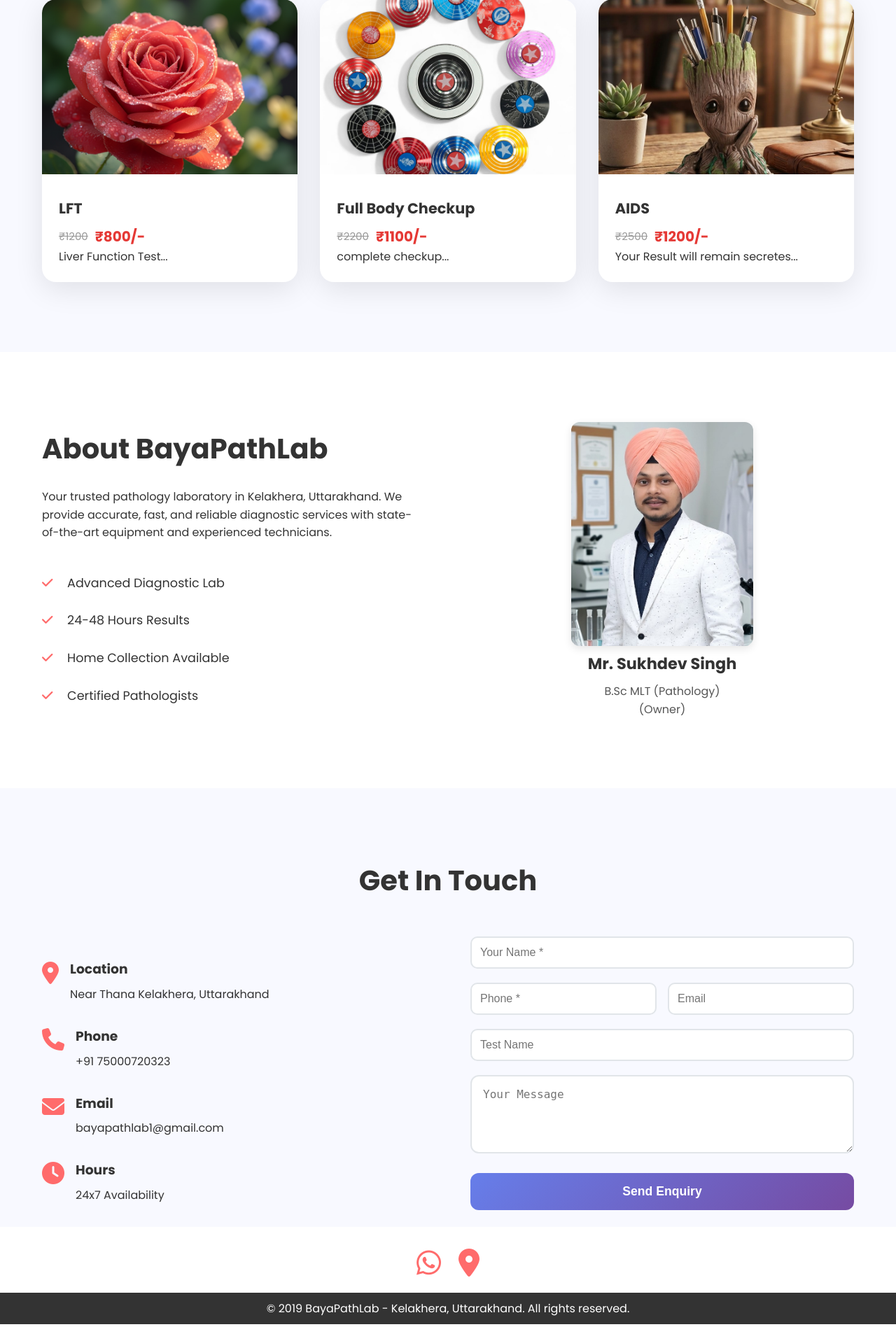
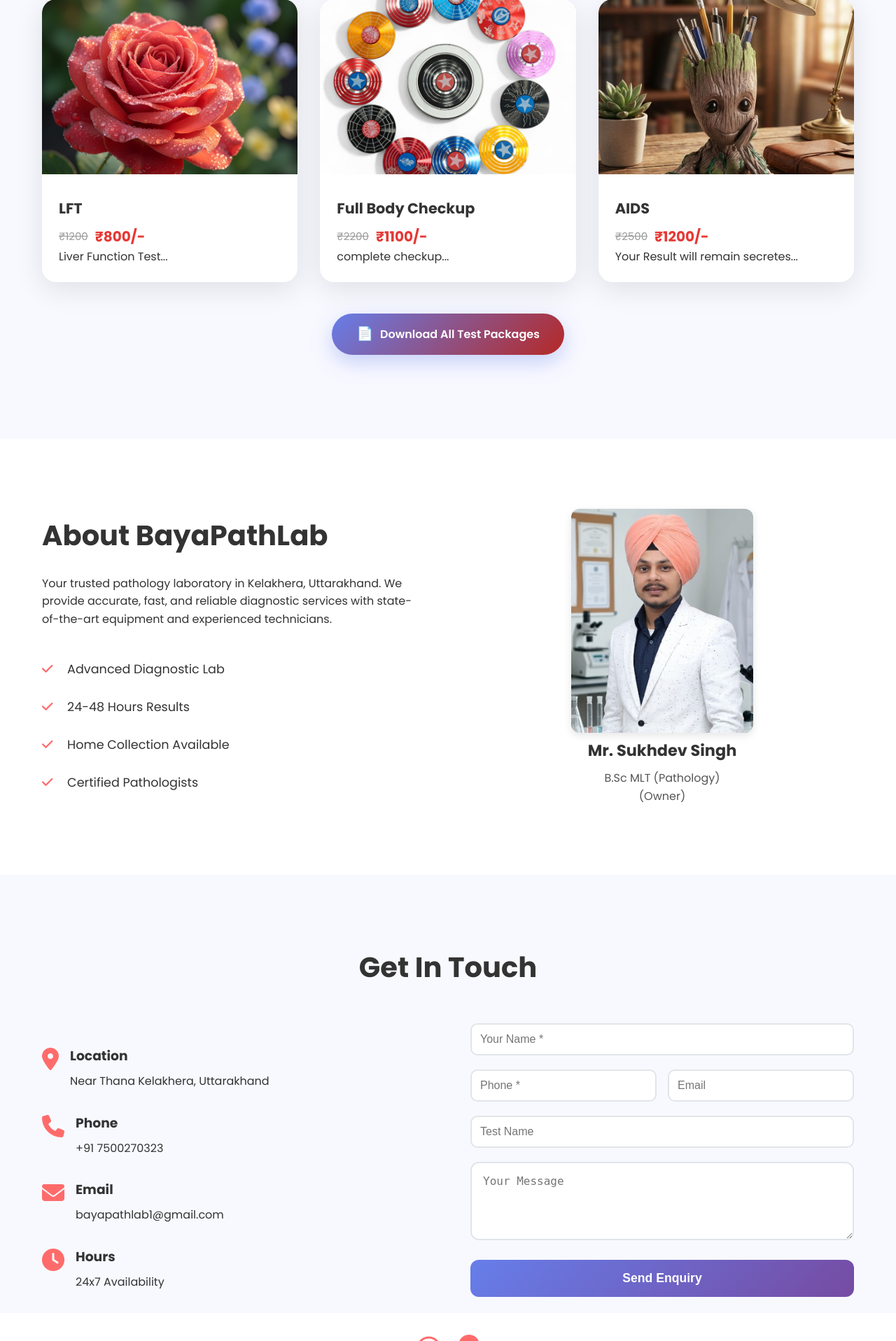
Before and after one commit to mohdzaid72/BayaPathLab, a FastAPI app: page / in a window 1280 px wide. Shown: the part 1013-2929 px from the top of the page at 70% size. Before the commit the page ends 2905 px from the top, so only its background shows below. Run offline with FastAPI, Linux system fonts and the light colour scheme; data comes from the database, SQL or seed files in the repository; some libraries are stand-ins or nearby versions.

Commit message:
refactor: Correct detail and downl pdf added

```diff
--- a/llm.py
+++ b/llm.py
@@ -356,13 +356,23 @@ def search_lab_test(user_input):
 
 
     aliases = {
-        "cbc": "COMPLETE BLOOD COUNT (CBC)",
-        "vit d": "VITAMIN D 25 HYDROXY",
-        "b12": "VITAMIN B12 (CYANOCOBALAMIN)",
-        "lft": "LIVER FUNCTION TEST (LFT)",
-        "kft": "KIDNEY FUNCTION TEST (KFT/RFT)",
-        "hba1c": "GLYCOSYLATED HEMOGLOBIN (HbA1C)",
-        "lipid": "LIPID PROFILE"
+    "cbc": "COMPLETE BLOOD COUNT (CBC)",
+    "vit d": "VITAMIN D 25 HYDROXY",
+    "vitamin d": "VITAMIN D 25 HYDROXY",
+    "b12": "VITAMIN B12 (CYANOCOBALAMIN)",
+    "vitamin b12": "VITAMIN B12 (CYANOCOBALAMIN)",
+    "lft": "LIVER FUNCTION TEST (LFT)",
+    "liver": "LIVER FUNCTION TEST (LFT)",
+    "kft": "KIDNEY FUNCTION TEST (KFT/RFT)",
+    "kidney": "KIDNEY FUNCTION TEST (KFT/RFT)",
+    "hba1c": "GLYCOSYLATED HEMOGLOBIN (HbA1C)",
+    "lipid": "LIPID PROFILE",
+
+    # ADD THESE
+    "urea": "BLOOD UREA NITROGEN (BUN)",
+    "bun": "BLOOD UREA NITROGEN (BUN)",
+    "creatinine": "CREATININE, SERUM",
+    "sugar": "GLUCOSE TOLERANCE TEST (GTT) 4 BLOOD & URINE SAMPLE"
     }
 
 
@@ -379,11 +389,15 @@ def search_lab_test(user_input):
 
     for test in lab_tests:
 
-        name = test["name"].lower()
+      name = test["name"].lower()
 
-        # exact test name matching
+      words = name.split()
 
-        if name in query:
+    # partial word matching
+
+      for word in words:
+
+        if len(word) > 3 and word in query:
             return test
 
 
@@ -433,6 +447,9 @@ Pre-test Guideline:
 
     response = chat_model.invoke(messages)
 
+    if "price" in user_input.lower() or "cost" in user_input.lower():
+      return "Sorry, please contact BayaPathLab for exact test price details."
+
     print("AI:", response.content)
 
     return response.content
--- a/static/css/style.css
+++ b/static/css/style.css
@@ -859,3 +859,102 @@ body {
     font-size:20px;
     font-weight:700;
 }
+
+
+
+/* =========================
+   DOWNLOAD SERVICES PDF BUTTON
+========================= */
+
+.download-services {
+    display: flex;
+    justify-content: center;
+    align-items: center;
+    margin-top: 45px;
+    margin-bottom: 20px;
+}
+
+.download-btn {
+    display: inline-flex;
+    align-items: center;
+    justify-content: center;
+    gap: 10px;
+
+    background: linear-gradient(
+        135deg,
+        #667eea 0%,
+        #b52826 100%
+    );
+
+    color: white;
+    text-decoration: none;
+
+    padding: 14px 35px;
+
+    border-radius: 50px;
+
+    font-size: 1rem;
+    font-weight: 600;
+
+    box-shadow:
+        0 10px 30px rgba(102,126,234,0.35);
+
+    transition: all 0.3s ease;
+
+    border: none;
+    cursor: pointer;
+}
+
+
+.download-btn:hover {
+
+    transform: translateY(-4px);
+
+    box-shadow:
+        0 15px 40px rgba(181,40,38,0.35);
+
+    background: linear-gradient(
+        135deg,
+        #764ba2 0%,
+        #ff6b6b 100%
+    );
+}
+
+
+.download-btn:active {
+    transform: scale(0.96);
+}
+
+
+/* PDF Icon */
+.download-btn::before {
+    content: "📄";
+    font-size: 1.2rem;
+}
+
+
+
+/* =========================
+   MOBILE DOWNLOAD BUTTON
+========================= */
+
+@media (max-width:768px){
+
+    .download-services {
+        margin-top:30px;
+    }
+
+
+    .download-btn {
+
+        width:90%;
+
+        padding:12px 20px;
+
+        font-size:14px;
+
+        border-radius:30px;
+
+    }
+
+}
--- a/templates/index.html
+++ b/templates/index.html
@@ -61,6 +61,13 @@
             {% endfor %}
         </div>
 
+        <!-- Download PDF Button -->
+        <div class="download-services">
+            <a href="/uploads/services.pdf" download class="download-btn">
+                Download All Test Packages
+            </a>
+        </div>
+
 
     </div>
 </section>
@@ -122,9 +129,9 @@
                     <i class="fas fa-phone"></i>
                     <div>
                         <h3>
-                            <a href="https://wa.me/75000720323"style="color: inherit; text-decoration: none;">Phone</a>
+                            <a href="https://wa.me/7500270323"style="color: inherit; text-decoration: none;">Phone</a>
                         </h3>
-                        <p>+91 75000720323</p>
+                        <p>+91 7500270323</p>
                     </div>
                 </div>
 
@@ -201,7 +208,7 @@
 
 <div class="contact-icons">
     <!-- WhatsApp -->
-    <a href="https://wa.me/9175000720323" target="_blank">
+    <a href="https://wa.me/917500270323" target="_blank">
         <i class="fab fa-whatsapp"></i>
     </a>
 
```
Also changed, not shown: 1 other file.
